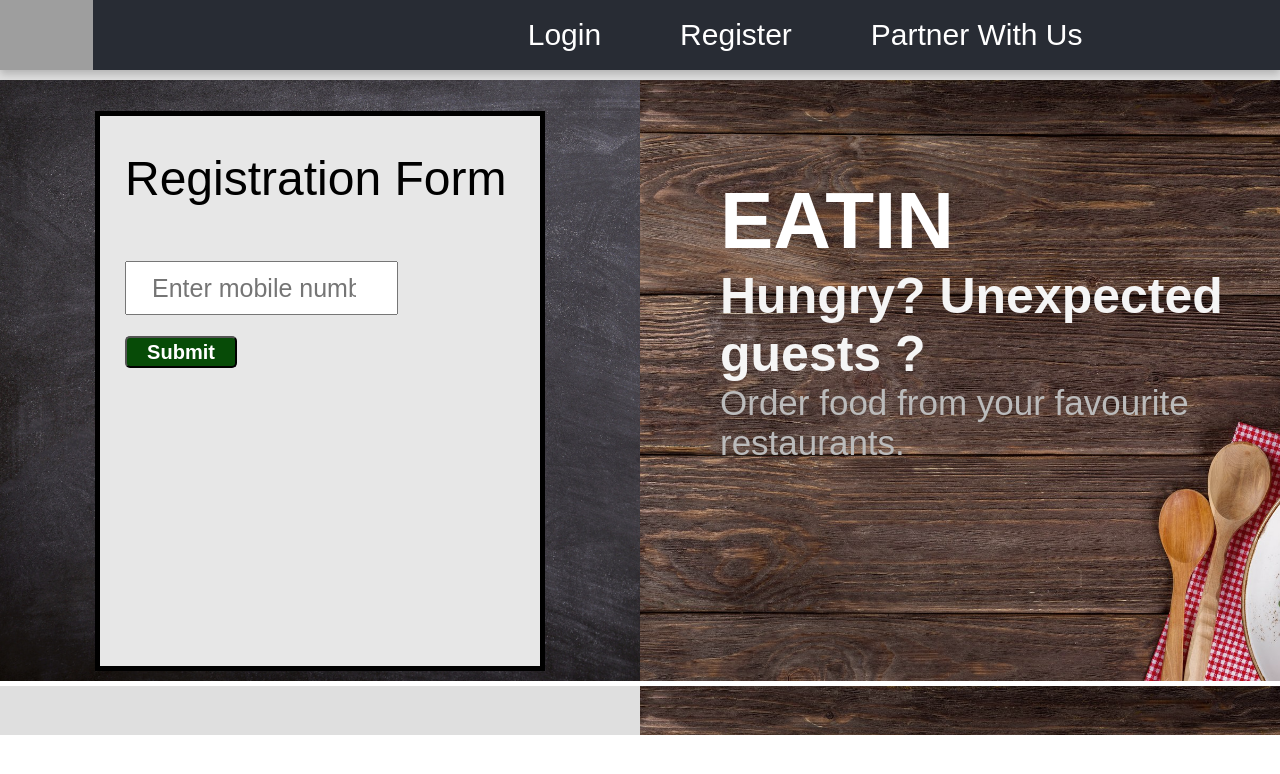
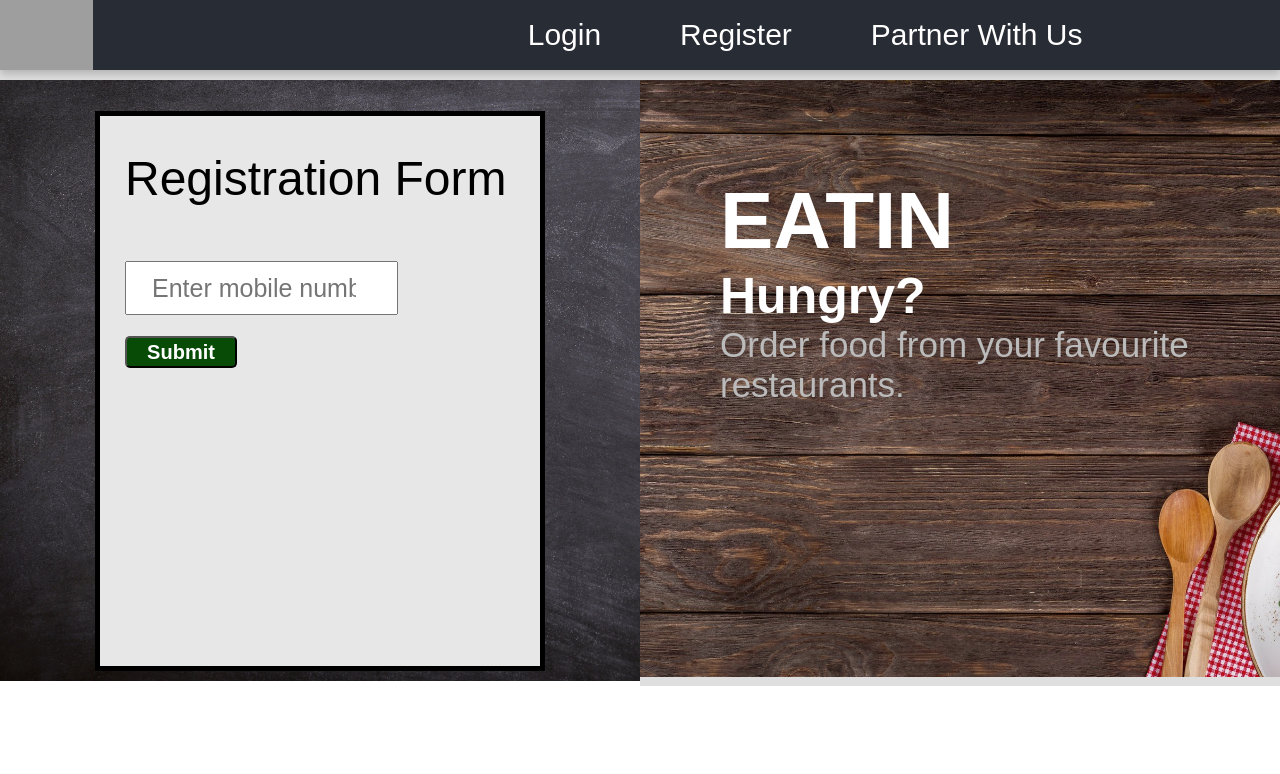
Before and after one commit to anubhav06/eatit, a React (Create React App) app in the folder frontend/: page /register in a window 1280 px wide. Shown: the top 774 px of the page. Built offline with nearby package versions, Linux system fonts and the light colour scheme; grey boxes are pictures that could not be loaded; a web font is replaced by a local one.

Commit message:
fixed form's CSS

```diff
--- a/frontend/src/components/RegisterForm.js
+++ b/frontend/src/components/RegisterForm.js
@@ -62,7 +62,7 @@ const RegisterForm = ({registerUser,phoneNo, mainForm, phoneForm,loading, formLo
 
             <div className='form-column-right'>
                 <p className='formRight-heading'> EATIN </p>
-                <p className='formRight-subHeading'> Hungry? Unexpected guests ? </p>
+                <p className='formRight-subHeading'> <span id='spin'/> </p>
                 <p className='formRight-subHeading2'> Order food from your favourite restaurants. </p>
             </div>
         </div>
--- a/frontend/src/restaurants/pages/RestaurantLoginPage.js
+++ b/frontend/src/restaurants/pages/RestaurantLoginPage.js
@@ -34,7 +34,7 @@ const RestaurantLoginPage = () => {
 
                         <div className='form-header'> Restaurant Login Page </div>
                         <form onSubmit={loginRestaurant}>
-                            <input type="text" name="email" placeholder="Enter Username" required className='form-input'/>
+                            <input type="text" name="email" placeholder="Enter Email" required className='form-input'/>
                             <input type="password" name="password" placeholder="Enter Password" required className='form-input' /> <br/>
                             <input type="submit" disabled={formLoading} className='form-submit-btn'/>
                             {formLoading ? <p> Logging you in. Please wait . . </p> : (null)}
```
